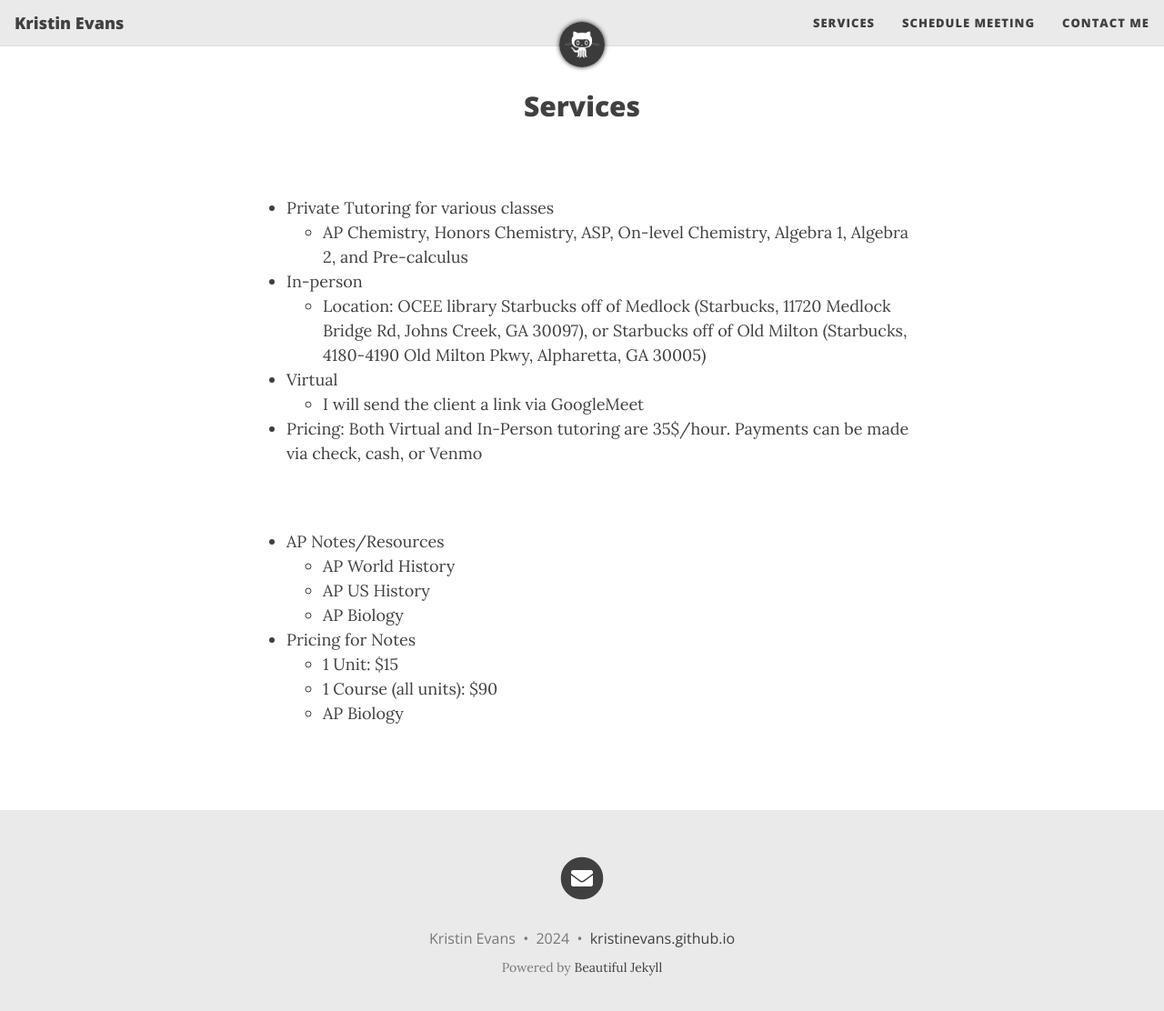
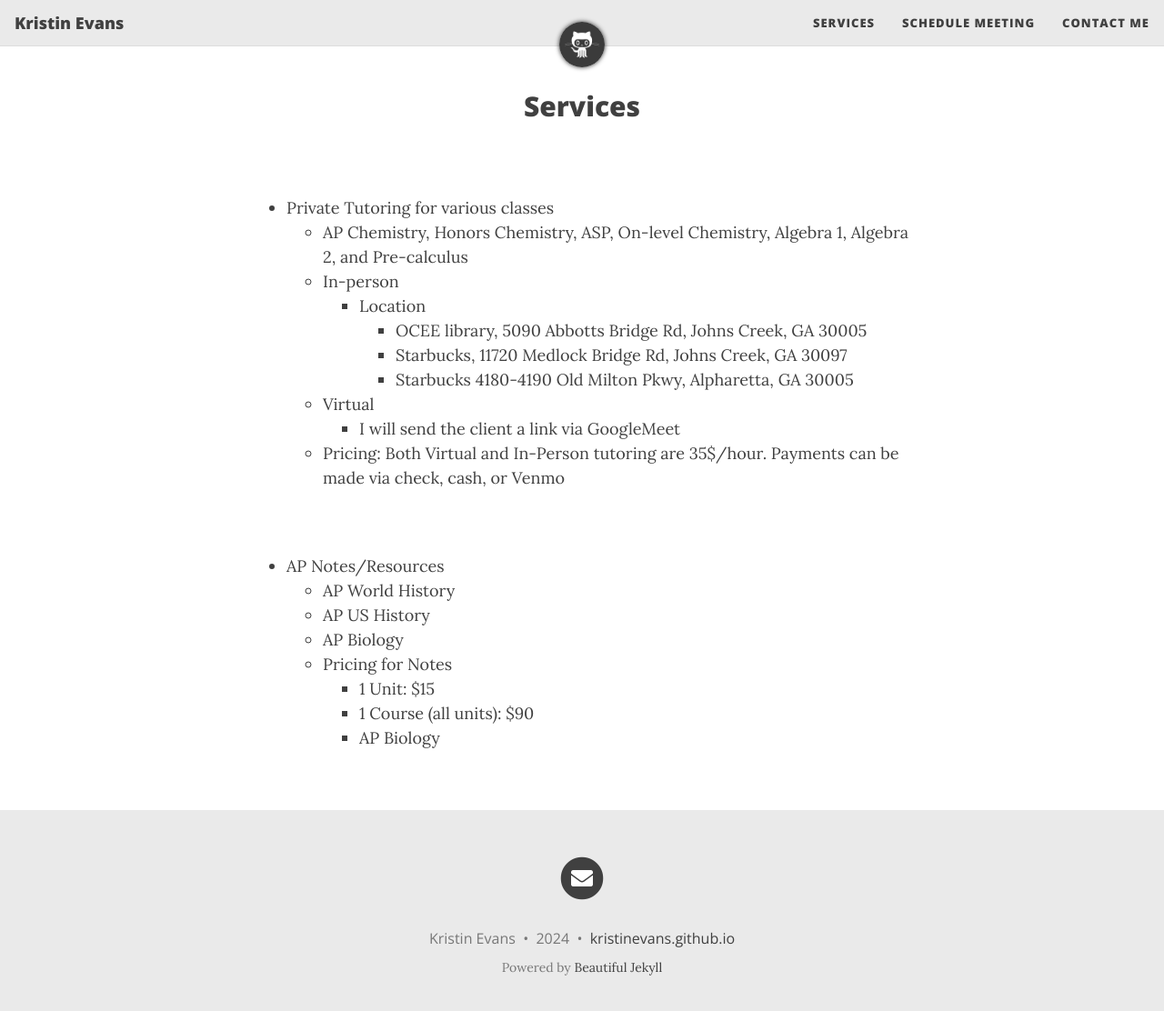
Before and after one commit to kristinevans/kristinevans.github.io, a Jekyll site: the page built from services.html, in a window 1280 px wide and 1125 px high. Shown: the top 1112 px of the window at 91% size. Built offline with Jekyll 4.4.1, drawn with Linux system fonts in a browser that asks for light colours; nearby versions of some CDN libraries.

Commit message:
Fix bullets and indents

```diff
--- a/_layouts/services.html
+++ b/_layouts/services.html
@@ -28,16 +28,25 @@ layout: base
                 AP Chemistry, Honors Chemistry, ASP, On-level Chemistry, Algebra
                 1, Algebra 2, and Pre-calculus
               </li>
-            </ul>
-          </li>
               <li>
                 In-person
                 <ul>
                   <li>
-                Location: OCEE library Starbucks off of Medlock (Starbucks,
-                11720 Medlock Bridge Rd, Johns Creek, GA 30097), or Starbucks
-                off of Old Milton (Starbucks, 4180-4190 Old Milton Pkwy,
-                Alpharetta, GA 30005)
+                    Location
+                    <ul>
+                      <li>
+                        OCEE library, 5090 Abbotts Bridge Rd, Johns Creek, GA
+                        30005
+                      </li>
+                      <li>
+                        Starbucks, 11720 Medlock Bridge Rd, Johns Creek, GA
+                        30097
+                      </li>
+                      <li>
+                        Starbucks 4180-4190 Old Milton Pkwy, Alpharetta, GA
+                        30005
+                      </li>
+                    </ul>
                   </li>
                 </ul>
               </li>
@@ -48,8 +57,10 @@ layout: base
                 </ul>
               </li>
               <li>
-            Pricing: Both Virtual and In-Person tutoring are 35$/hour. Payments
-            can be made via check, cash, or Venmo
+                Pricing: Both Virtual and In-Person tutoring are 35$/hour.
+                Payments can be made via check, cash, or Venmo
+              </li>
+            </ul>
           </li>
         </ul>
         <br /><br />
@@ -60,14 +71,14 @@ layout: base
               <li>AP World History</li>
               <li>AP US History</li>
               <li>AP Biology</li>
-            </ul>
-          </li>
               <li>
                 Pricing for Notes
                 <ul>
                   <li>1 Unit: $15</li>
                   <li>1 Course (all units): $90</li>
                   <li>AP Biology</li>
+                </ul>
+              </li>
             </ul>
           </li>
         </ul>
```
Lines whose indentation alone changed are shown as unchanged.
